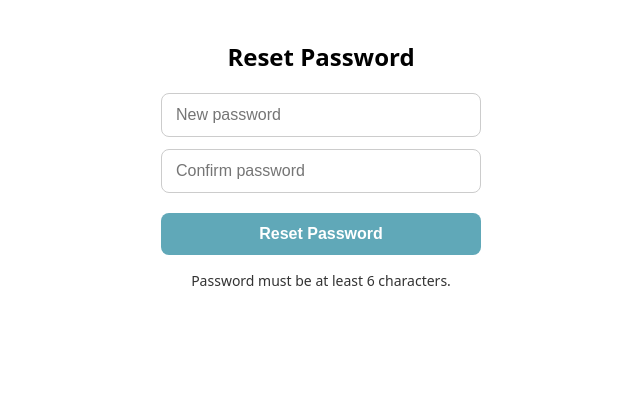
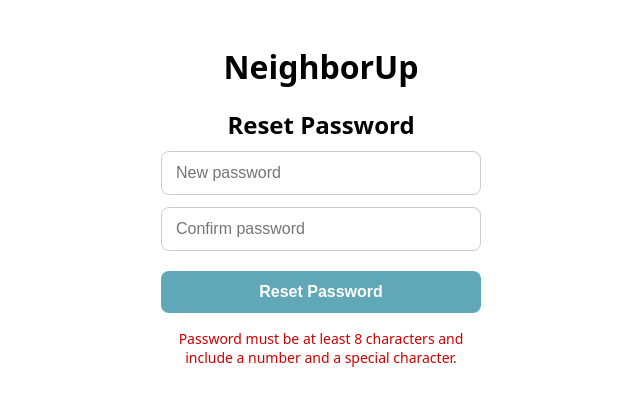
Before and after one commit to Cwan7/nicmeupapp, a React (Create React App) app: page /reset-password in a window 1280 px wide. Both pictures are taken after a click on the button "Reset Password". Shown: the top 406 px of the page, without its empty margins (319-959 px from the left). Built offline with nearby package versions, Linux system fonts and the light colour scheme; no server answers.

Commit message:
fixed the password requirements

```diff
--- a/src/components/ResetPassword.jsx
+++ b/src/components/ResetPassword.jsx
@@ -1,15 +1,23 @@
 import { useState } from "react";
 import { confirmPasswordReset } from "firebase/auth";
 import { auth } from "../firebase";
+
+const passwordRegex =
+  /^(?=.*[0-9])(?=.*[!@#$%^&*()_\-+=\[\]{};:'",.<>/?\\|`~]).{8,}$/;
 
 export default function ResetPassword({ oobCode }) {
   const [password, setPassword] = useState("");
   const [confirm, setConfirm] = useState("");
   const [status, setStatus] = useState("");
+  const [loading, setLoading] = useState(false);
 
   const handleReset = async () => {
-    if (password.length < 6) {
-      setStatus("Password must be at least 6 characters.");
+    setStatus("");
+
+    if (!passwordRegex.test(password)) {
+      setStatus(
+        "Password must be at least 8 characters and include a number and a special character."
+      );
       return;
     }
 
@@ -19,17 +27,21 @@
     }
 
     try {
+      setLoading(true);
       await confirmPasswordReset(auth, oobCode, password);
       setStatus("✅ Password reset successful. You can now sign in.");
     } catch (err) {
       console.error(err);
       setStatus("❌ Reset failed. Link may be expired or already used.");
+    } finally {
+      setLoading(false);
     }
   };
 
   return (
     <div style={styles.container}>
-      <h1 style={styles.title}>Reset Password</h1>
+      <h1 style={styles.heading}>NeighborUp</h1>
+      <h2 style={styles.title}>Reset Password</h2>
 
       <input
         type="password"
@@ -37,6 +49,7 @@
         value={password}
         onChange={(e) => setPassword(e.target.value)}
         style={styles.input}
+        disabled={loading}
       />
 
       <input
@@ -45,16 +58,34 @@
         value={confirm}
         onChange={(e) => setConfirm(e.target.value)}
         style={styles.input}
+        disabled={loading}
       />
 
-      <button onClick={handleReset} style={styles.button}>
-        Reset Password
+      <button
+        onClick={handleReset}
+        style={{
+          ...styles.button,
+          opacity: loading ? 0.6 : 1,
+          pointerEvents: loading ? "none" : "auto",
+        }}
+      >
+        {loading ? "Resetting..." : "Reset Password"}
       </button>
 
-      {status && <p style={styles.status}>{status}</p>}
+      {status && (
+        <p
+          style={{
+            ...styles.status,
+            color: status.startsWith("✅") ? "green" : "#c00",
+          }}
+        >
+          {status}
+        </p>
+      )}
     </div>
   );
 }
+
 
 const styles = {
   container: {
@@ -68,11 +99,14 @@
     fontFamily: "system-ui, -apple-system, BlinkMacSystemFont, sans-serif",
     backgroundColor: "#ffffff",
   },
-
   title: {
     fontSize: "24px",
     fontWeight: 600,
-    marginBottom: "20px",
+    marginBottom: "10px",
+  },
+  heading: {
+    marginBottom: "0px",
+    fontSize: "32px",
   },
 
   input: {
```
